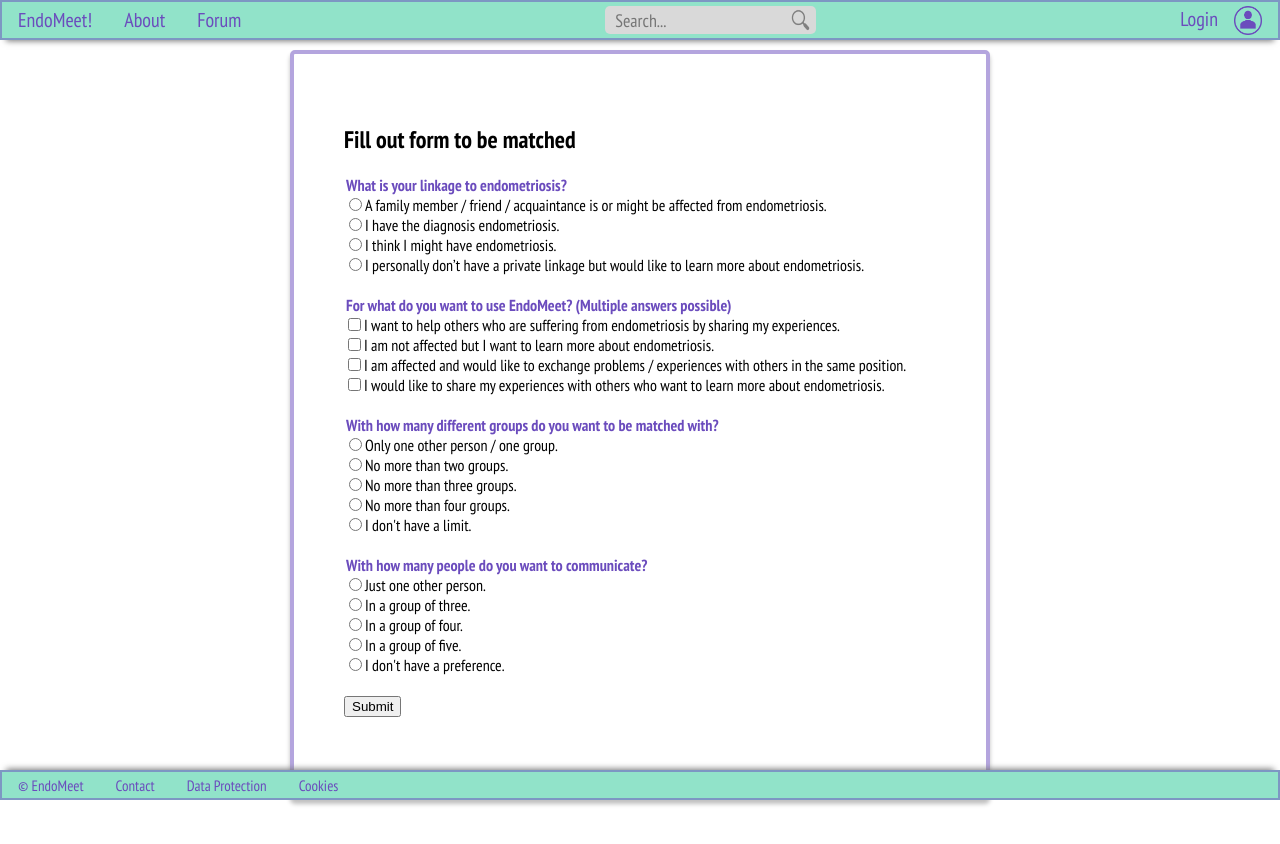
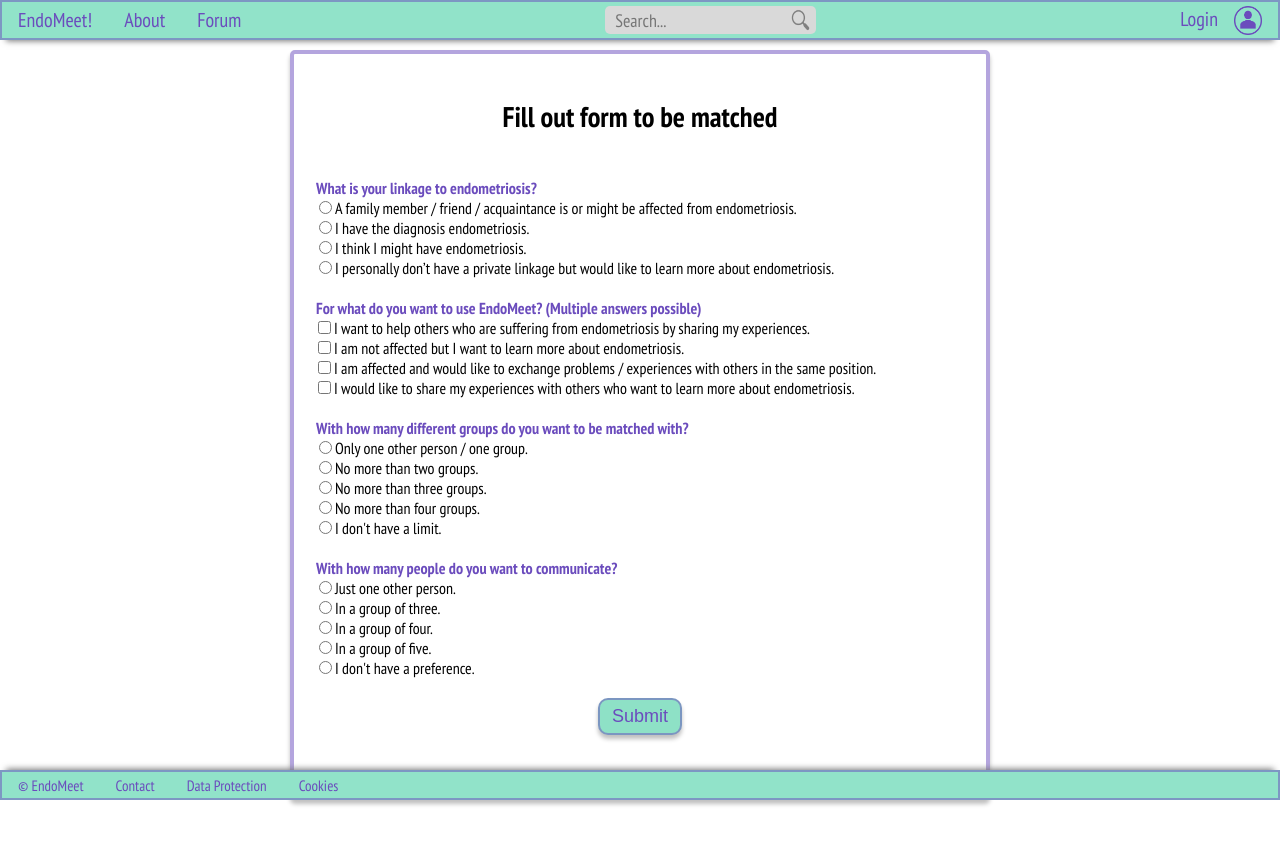
Before and after one commit to leslieber/endomeet, a Next.js app: page /form in a window 1280 px wide. Shown: the top 844 px of the page. Built offline with nearby package versions, Linux system fonts and the light colour scheme.

Commit message:
form title edited

```diff
--- a/pages/form.tsx
+++ b/pages/form.tsx
@@ -37,7 +37,10 @@ export default function Home() {
         <div className={style.middle}>
 
                     <form className={style.form}>
-                     <h2>Fill out form to be matched</h2>
+                        <div className={style.titleform2}>
+                             <h2>Fill out form to be matched</h2>
+                        </div>
+                     <br/>
                      <legend>What is your linkage to endometriosis?</legend>
                      <div>
                         <input
@@ -153,10 +156,8 @@ export default function Home() {
                         />
                         <label htmlFor="preference">I don't have a preference.</label>
                     </div>
-                    <br/>
-                    <div className={style.form_button}>
-                    <input type="submit" value="Submit"/>
-
+                    <div className={style.registerbuttonalign}>
+                        <input className={style.registerbutton} type="submit" value="Submit"/>
                     </div>
             </form>
 
--- a/styles/layout.module.css
+++ b/styles/layout.module.css
@@ -46,7 +46,7 @@
     /* Center the text inside the middle container */
     margin: 0 auto;
     /* Center the container horizontally */
-    display:flex;
+    display: flex;
     flex-direction: row;
     border-radius: 5px;
     background-color: #D9D9D9;
@@ -61,7 +61,7 @@
     padding-left: 10px;
 }
 
-.lensbutton{
+.lensbutton {
     all: unset;
     padding-top: 3px;
     padding-right: 5px;
@@ -79,13 +79,13 @@
 
 }
 
-.loginpic{
-    display:flex;
+.loginpic {
+    display: flex;
     flex-direction: row;
 
 }
 
-.profilepic{
+.profilepic {
     width: 28px;
     height: 29px;
     margin-right: 16px;
@@ -168,7 +168,7 @@
 /*form page: form for matchmaking*/
 
 .form {
-    padding: 50px;
+    padding: 20px;
     position: center;
     width: 700px;
     height: 750px;
@@ -181,18 +181,18 @@
     border-radius: 5px;
 }
 
+.titleform2 {
+    font-size: 19px;
+    font-weight: 400;
+    position: top;
+    text-align: center;
+}
+
 .form legend {
     color: #6B4CBD;
     font-weight: 800;
 }
 
-/*.form_button {
-
-}*/
-
-.form_button:hover {
-    background-color: #8EE1C6;
-}
 
 
 /*registration page: register form*/
@@ -257,9 +257,9 @@
     padding-left: 7px;
 }
 
-form .birthdetails{
-    display:flex;
-    flex-direction:column;
+form .birthdetails {
+    display: flex;
+    flex-direction: column;
     width: 90%;
     margin-bottom: 10px;
 
@@ -271,7 +271,7 @@ form .dateofbirth {
     margin: 5px;
 }
 
-form .dateinput{
+form .dateinput {
     margin-left: 7px;
     padding: 5px;
     font-size: 16px;
@@ -306,7 +306,7 @@ form .genderdetails .category {
     padding-right: 7px;
 }
 
-form .registerbuttonalign{
+form .registerbuttonalign {
     display: flex;
     justify-content: center;
     margin-top: 20px;
@@ -326,7 +326,7 @@ form .registerbutton {
     background-color: #8EE1C6;
 }
 
-form .registerbutton:hover{
+form .registerbutton:hover {
     cursor: pointer;
     color: white;
     text-decoration: underline;
```
